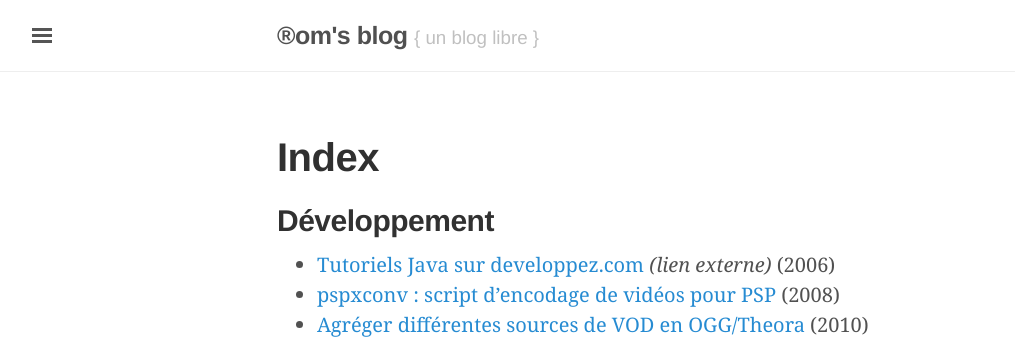
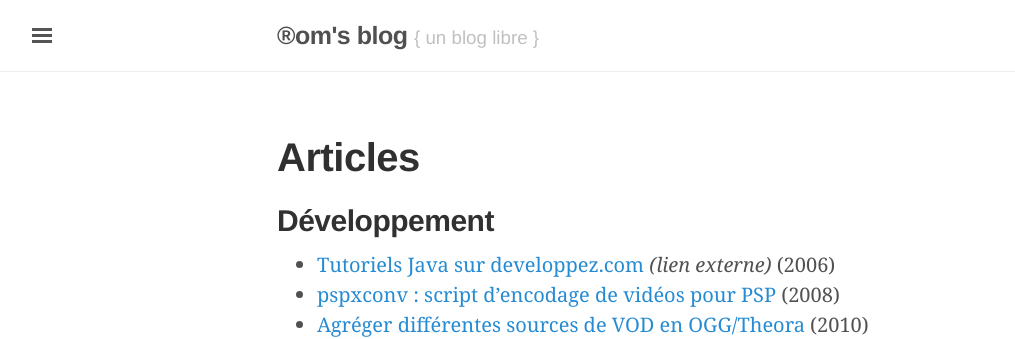
Before and after one commit to rom1v/blog.rom1v.com, a Jekyll site: the page built from articles.md, in a window 1280 px wide and 900 px high. Shown: the top 339 px of the window, without its empty margins (3-1018 px from the left). Built offline with Jekyll 4.4.1, drawn with Linux system fonts in a browser that asks for light colours.

Commit message:
Rename index/ to articles/
The name "index" may be semantically confused with the site index
(index.html).

```diff
--- a/index.md
+++ b/articles.md
@@ -1,9 +1,9 @@
 ---
 layout: page
-title: Index
+title: Articles
 date: 2010-05-28 12:51:00+02:00
 order: 1
-permalink: index/
+permalink: articles/
 ---
 
 ## Développement
```
